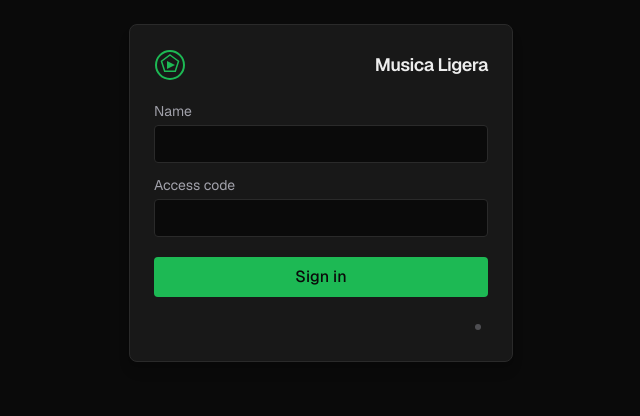
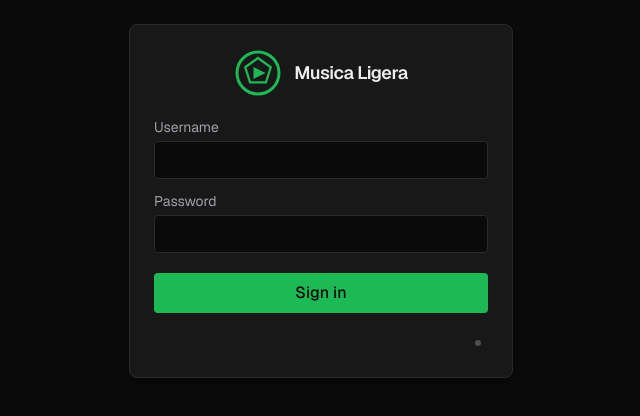
Before and after one commit to camposja/musica-ligera-42, a Next.js app: page /login in a window 1280 px wide. Shown: the top 416 px of the page, without its empty margins (319-959 px from the left). Built offline with nearby package versions, Linux system fonts and the light colour scheme.

Commit message:
fix(auth): bigger logo, centered brand, swap USER/OWNER field labels
Logo grows from 32px to 48px. Brand row centers logo + title together.
USER mode shows "Username" / "Password"; OWNER mode shows "User" /
"Access code".

```diff
--- a/src/app/(auth)/login/LoginForm.tsx
+++ b/src/app/(auth)/login/LoginForm.tsx
@@ -55,14 +55,14 @@
 
   return (
     <div className="flex flex-col gap-5">
-      <div className="flex items-center justify-between">
+      <div className="flex items-center justify-center gap-3">
         <LogoMark />
         <span className="text-lg font-semibold tracking-tight">Musica Ligera</span>
       </div>
 
       <form onSubmit={onSubmit} className="flex flex-col gap-3">
         <label className="flex flex-col gap-1 text-sm">
-          <span className="text-muted">{mode === "OWNER" ? "Username" : "Name"}</span>
+          <span className="text-muted">{mode === "OWNER" ? "User" : "Username"}</span>
           <input
             type="text"
             autoComplete="username"
@@ -74,7 +74,7 @@
         </label>
 
         <label className="flex flex-col gap-1 text-sm">
-          <span className="text-muted">{mode === "OWNER" ? "Password" : "Access code"}</span>
+          <span className="text-muted">{mode === "OWNER" ? "Access code" : "Password"}</span>
           <input
             type="password"
             autoComplete="current-password"
@@ -136,8 +136,8 @@
 function LogoMark() {
   return (
     <svg
-      width="32"
-      height="32"
+      width="48"
+      height="48"
       viewBox="0 0 32 32"
       fill="none"
       xmlns="http://www.w3.org/2000/svg"
```
